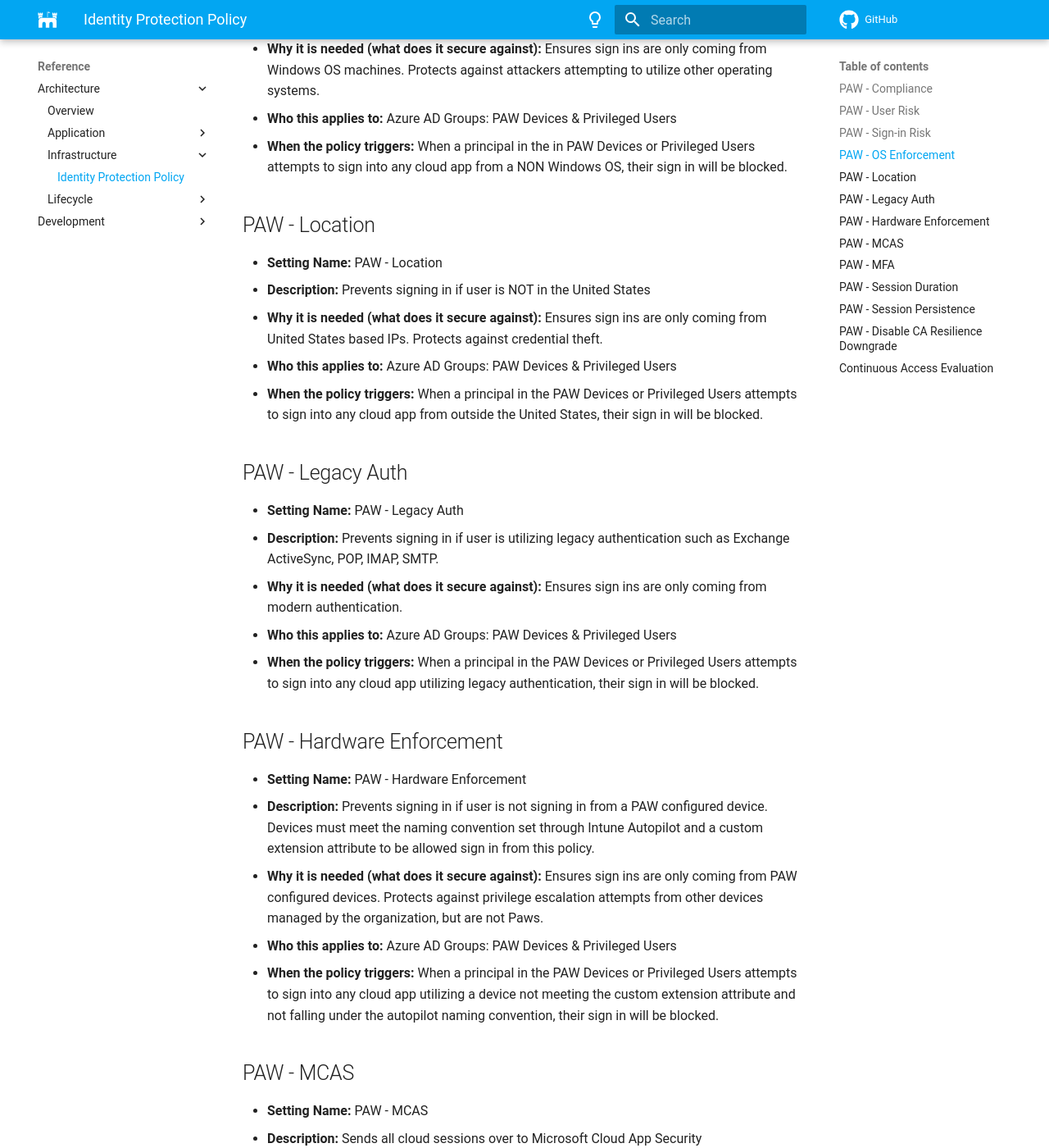
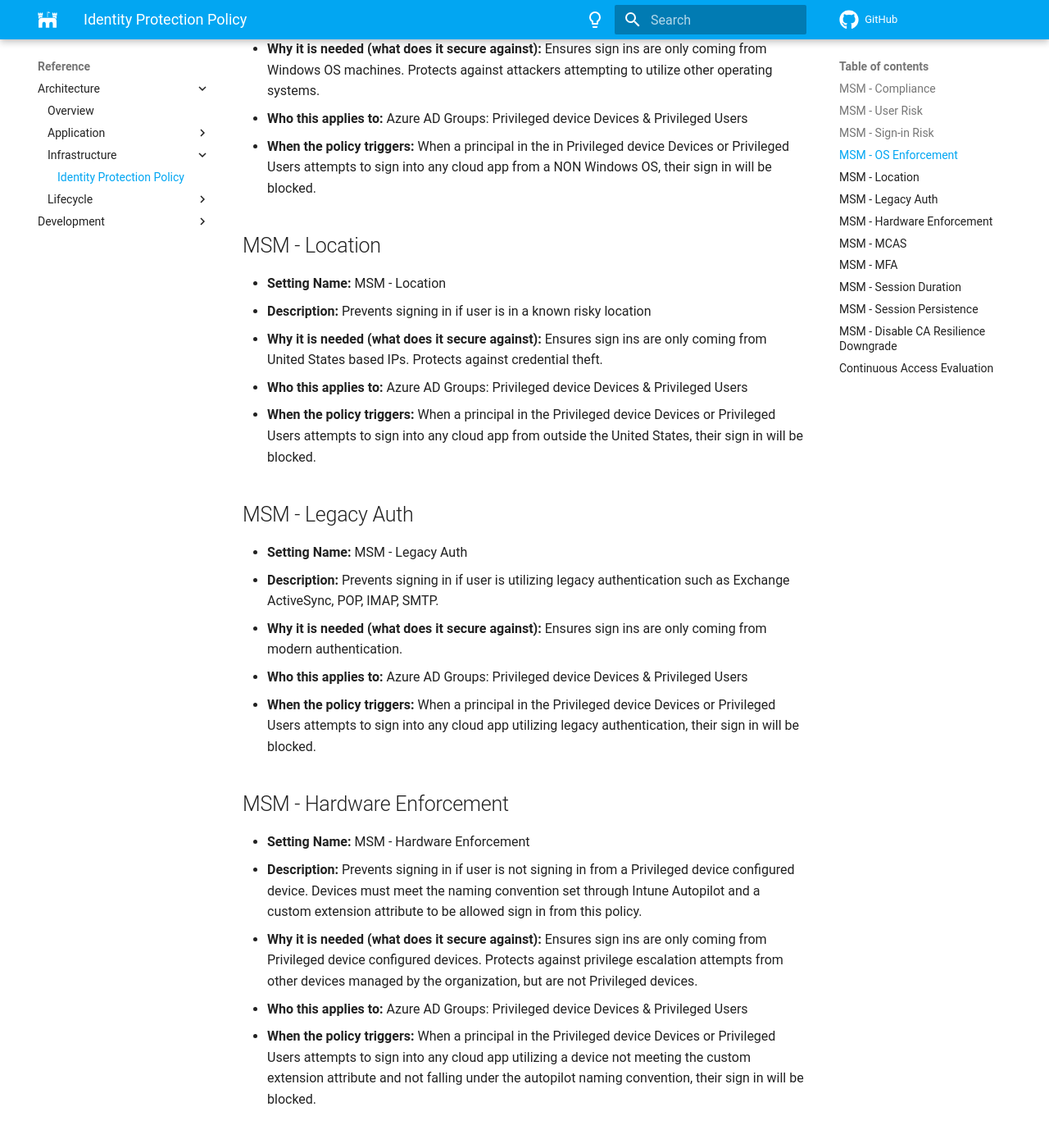
Before and after one commit to Software-Hardware-Integration-Lab/Documentation, an MkDocs documentation site: the page built from docs/Reference/Architecture/Infrastructure/Identity-Protection-Policy.md, in a window 1280 px wide and 1400 px high, scrolled down 1509 px. Shown: the whole window at 82% size. Built offline with MkDocs 1.6.1 and Material for MkDocs 9.7.7, drawn with Linux system fonts in a browser that asks for light colours; comment, search, counter and statistics services are not loaded; some of the changed text lies outside the part shown.

Commit message:
Update Names

```diff
--- a/docs/Reference/Architecture/Infrastructure/Identity-Protection-Policy.md
+++ b/docs/Reference/Architecture/Infrastructure/Identity-Protection-Policy.md
@@ -1,148 +1,148 @@
 Conditional Access Policies are critical to how Azure AD secures sign in.
 Below are the list of policies that are automatically deployed and why they are necessary for securing privileged access.
 
-## PAW - Compliance
+## MSM - Compliance
 
-- **Setting Name:** PAW - Compliance
+- **Setting Name:** MSM - Compliance
 - **Type of Policy:** Conditional Access
 - **Description:**
 Requires devices to be marked as compliant and requires MFA sign in
 - **Why it is needed (what does it secure against):**
 Forces devices to be managed devices and requires MFA to protect all cloud apps. Protects against credential theft or any any attempt to password spray, brute force, or otherwise reuse credentials.
 - **Who this applies to:**
-Azure AD Groups: PAW Devices & Privileged Users
+Azure AD Groups: Privileged device Devices & Privileged Users
 - **When the policy triggers:**
-When a principal in the PAW Devices or Privileged User group attempts to access any cloud app.
+When a principal in the Privileged device Devices or Privileged User group attempts to access any cloud app.
 
-## PAW - User Risk
+## MSM - User Risk
 
-- **Setting Name:** PAW - User Risk
+- **Setting Name:** MSM - User Risk
 - **Description:**
 Prevents signing in if user has a user risk of Low/Medium/High
 - **Why it is needed (what does it secure against):**
 If a user risk of Low/Medium/High is detected, it will block the sign in. Prevents attacks that attempt to reuse credentials in unfamiliar locations from risky IPs(as determined by Microsoft Threat Intelligence), and from suspicious behavior.
 - **Who this applies to:**
-Azure AD Groups: PAW Devices & Privileged Users
+Azure AD Groups: Privileged device Devices & Privileged Users
 - **When the policy triggers:**
-When a principal in the PAW Devices or Privileged User group attempts to access any cloud app with a user risk of Low/Medium/High, their sign in will be blocked.
+When a principal in the Privileged device Devices or Privileged User group attempts to access any cloud app with a user risk of Low/Medium/High, their sign in will be blocked.
 
-## PAW - Sign-in Risk
+## MSM - Sign-in Risk
 
-- **Setting Name:** PAW - Sign-in Risk
+- **Setting Name:** MSM - Sign-in Risk
 - **Description:**
 Prevents signing in if user has a sign-in risk of Low/Medium/High
 - **Why it is needed (what does it secure against):**
 If a sign-in risk of Low/Medium/High is detected, it will block the sign in. This will protect against unfamiliar location sign in attempts that the principal has not signed in from before.
 - **Who this applies to:**
-Azure AD Groups: PAW Devices & Privileged Users
+Azure AD Groups: Privileged device Devices & Privileged Users
 - **When the policy triggers:**
-When a principal in the PAW Devices or Privileged User group attempts to access any cloud app with a sign-in risk of Low/Medium/High, their sign in will be blocked.
+When a principal in the Privileged device Devices or Privileged User group attempts to access any cloud app with a sign-in risk of Low/Medium/High, their sign in will be blocked.
 
-## PAW - OS Enforcement
+## MSM - OS Enforcement
 
-- **Setting Name:** PAW - OS Enforcement
+- **Setting Name:** MSM - OS Enforcement
 - **Description:**
 Prevents signing in if user is NOT using Windows OS
 - **Why it is needed (what does it secure against):**
 Ensures sign ins are only coming from Windows OS machines. Protects against attackers attempting to utilize other operating systems.
 - **Who this applies to:**
-Azure AD Groups: PAW Devices & Privileged Users
+Azure AD Groups: Privileged device Devices & Privileged Users
 - **When the policy triggers:**
-When a principal in the in PAW Devices or Privileged Users attempts to sign into any cloud app from a NON Windows OS, their sign in will be blocked.
+When a principal in the in Privileged device Devices or Privileged Users attempts to sign into any cloud app from a NON Windows OS, their sign in will be blocked.
 
-## PAW - Location
+## MSM - Location
 
-- **Setting Name:** PAW - Location
+- **Setting Name:** MSM - Location
 - **Description:**
-Prevents signing in if user is NOT in the United States
+Prevents signing in if user is in a known risky location
 - **Why it is needed (what does it secure against):**
 Ensures sign ins are only coming from United States based IPs. Protects against credential theft.
 - **Who this applies to:**
-Azure AD Groups: PAW Devices & Privileged Users
+Azure AD Groups: Privileged device Devices & Privileged Users
 - **When the policy triggers:**
-When a principal in the PAW Devices or Privileged Users attempts to sign into any cloud app from outside the United States, their sign in will be blocked.
+When a principal in the Privileged device Devices or Privileged Users attempts to sign into any cloud app from outside the United States, their sign in will be blocked.
 
-## PAW - Legacy Auth
+## MSM - Legacy Auth
 
-- **Setting Name:** PAW - Legacy Auth
+- **Setting Name:** MSM - Legacy Auth
 - **Description:**
 Prevents signing in if user is utilizing legacy authentication such as Exchange ActiveSync, POP, IMAP, SMTP.
 - **Why it is needed (what does it secure against):**
 Ensures sign ins are only coming from modern authentication.
 - **Who this applies to:**
-Azure AD Groups: PAW Devices & Privileged Users
+Azure AD Groups: Privileged device Devices & Privileged Users
 - **When the policy triggers:**
-When a principal in the PAW Devices or Privileged Users attempts to sign into any cloud app utilizing legacy authentication, their sign in will be blocked.
+When a principal in the Privileged device Devices or Privileged Users attempts to sign into any cloud app utilizing legacy authentication, their sign in will be blocked.
 
-## PAW - Hardware Enforcement
+## MSM - Hardware Enforcement
 
-- **Setting Name:** PAW - Hardware Enforcement
+- **Setting Name:** MSM - Hardware Enforcement
 - **Description:**
-Prevents signing in if user is not signing in from a PAW configured device. Devices must meet the naming convention set through Intune Autopilot and a custom extension attribute to be allowed sign in from this policy.
+Prevents signing in if user is not signing in from a Privileged device configured device. Devices must meet the naming convention set through Intune Autopilot and a custom extension attribute to be allowed sign in from this policy.
 - **Why it is needed (what does it secure against):**
-Ensures sign ins are only coming from PAW configured devices. Protects against privilege escalation attempts from other devices managed by the organization, but are not Paws.
+Ensures sign ins are only coming from Privileged device configured devices. Protects against privilege escalation attempts from other devices managed by the organization, but are not Privileged devices.
 - **Who this applies to:**
-Azure AD Groups: PAW Devices & Privileged Users
+Azure AD Groups: Privileged device Devices & Privileged Users
 - **When the policy triggers:**
-When a principal in the PAW Devices or Privileged Users attempts to sign into any cloud app utilizing a device not meeting the custom extension attribute and not falling under the autopilot naming convention, their sign in will be blocked.
+When a principal in the Privileged device Devices or Privileged Users attempts to sign into any cloud app utilizing a device not meeting the custom extension attribute and not falling under the autopilot naming convention, their sign in will be blocked.
 
-## PAW - MCAS
+## MSM - MCAS
 
-- **Setting Name:** PAW - MCAS
+- **Setting Name:** MSM - MCAS
 - **Description:**
 Sends all cloud sessions over to Microsoft Cloud App Security
 - **Why it is needed (what does it secure against):**
 Ensures sessions are going over to Microsoft Cloud App Security for tracking, additional policy configuration, and security controls.
 - **Who this applies to:**
-Azure AD Groups: PAW Devices & Privileged Users
+Azure AD Groups: Privileged device Devices & Privileged Users
 - **When the policy triggers:**
-When any principal from PAW Devices or Privileged Users accesses any cloud app.
+When any principal from Privileged device Devices or Privileged Users accesses any cloud app.
 
-## PAW - MFA
+## MSM - MFA
 
-- **Setting Name:** PAW - MFA
+- **Setting Name:** MSM - MFA
 - **Description:**
 Requires a multi-factor credential when signing in.
 - **Why it is needed (what does it secure against):**
 Ensures sign ins are protected through multi-factor authentication. Protects against credential theft and password attacks.
 - **Who this applies to:**
-Azure AD Groups: PAW Devices & Privileged Users
+Azure AD Groups: Privileged device Devices & Privileged Users
 - **When the policy triggers:**
-All sign-ins by principals in the PAW Devices and Privileged Users will require a MFA token
+All sign-ins by principals in the Privileged device Devices and Privileged Users will require a MFA token
 
-## PAW - Session Duration
+## MSM - Session Duration
 
-- **Setting Name:** PAW - Session Duration
+- **Setting Name:** MSM - Session Duration
 - **Description:**
 Forces principals to re-authenticate utilizing their Azure AD credentials after their session has been established for 9 hours
 - **Why it is needed (what does it secure against):**
 Ensures users cannot leave sessions open over multiple days and reduces risk of someone utilizing an established session after hours.
 - **Who this applies to:**
-Azure AD Groups: PAW Devices & Privileged Users
+Azure AD Groups: Privileged device Devices & Privileged Users
 - **When the policy triggers:**
 After a session has existed for 9 hours, principals will be required to re-authenticate
 
-## PAW - Session Persistence
+## MSM - Session Persistence
 
-- **Setting Name:** PAW - Session Persistence
+- **Setting Name:** MSM - Session Persistence
 - **Description:**
 When a browser session is closed, it will require principals to re-authenticate into all cloud apps utilizing their Azure AD credentials.
 - **Why it is needed (what does it secure against):**
 Ensures that on new browser sessions, new sessions will be established utilizing a principals Azure AD credentials
 - **Who this applies to:**
-Azure AD Groups: PAW Devices & Privileged Users
+Azure AD Groups: Privileged device Devices & Privileged Users
 - **When the policy triggers:**
 When a browser session is closed and relaunched, a re-authentication will occur.
 
-## PAW - Disable CA Resilience Downgrade
+## MSM - Disable CA Resilience Downgrade
 
-- **Setting Name:** PAW - Disable CA Resilience Downgrade
+- **Setting Name:** MSM - Disable CA Resilience Downgrade
 - **Description:**
 If their is an outage in Azure AD and Conditional Access policies cannot be evaluated, it will block principals from authenticating.
 - **Why it is needed (what does it secure against):**
 Ensures that no principals can bypass any Conditional Access policies when their is an outage.
 - **Who this applies to:**
-Azure AD Groups: PAW Devices & Privileged Users
+Azure AD Groups: Privileged device Devices & Privileged Users
 - **When the policy triggers:**
 If their is an outage in Azure AD, once a principals session expires they will not be able to continue in their session until Azure AD Conditional Access is able to be evaluated again.
 
@@ -154,6 +154,6 @@ Anytime Azure AD detects a change in signal on the session, such as location, IP
 - **Why it is needed (what does it secure against):**
 This protects against credential theft attacks, session stealing, and users inadvertently trying to authenticate from prohibited locations. If a user is authenticated in a permitted location and then moves to a prohibited location it will then end the session.
 - **Who this applies to:**
-Azure AD Groups: PAW Devices & Privileged Users or all users if already set.
+Azure AD Groups: Privileged device Devices & Privileged Users or all users if already set.
 - **When the policy triggers:**
 Anytime there is a change in signal on the token
```
